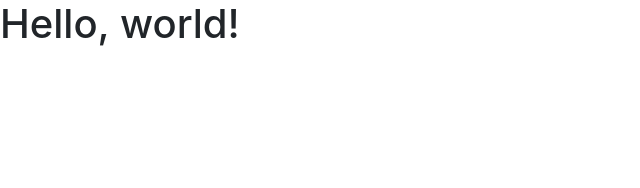
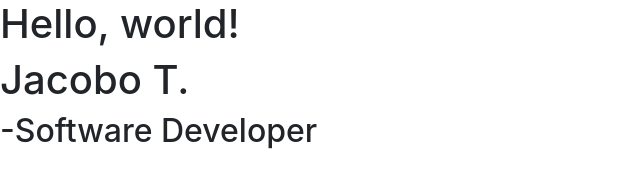
Before and after one commit to JackWerewolf/Borrar-MiSitioWeb, a plain HTML site: page index.html in a window 1280 px wide. Shown: the whole page, without its empty margins (0-640 px from the left). Drawn offline with nearby package versions, Linux system fonts and the light colour scheme.

Commit message:
coloque divs en mi codigo como estructura de mi pagina

```diff
--- a/index.html
+++ b/index.html
@@ -13,6 +13,13 @@
   <body>
     <h1>Hello, world!</h1>
 
+    <div class="square">
+        <div class="top">
+            <h1>Jacobo T.</h1>
+            <h2>-Software Developer</h2>
+        </div>
+    </div>
+
     <!-- Optional JavaScript -->
     <!-- jQuery first, then Popper.js, then Bootstrap JS -->
     <script src="https://code.jquery.com/jquery-3.3.1.slim.min.js" integrity="sha384-q8i/X+965DzO0rT7abK41JStQIAqVgRVzpbzo5smXKp4YfRvH+8abtTE1Pi6jizo" crossorigin="anonymous"></script>
```
